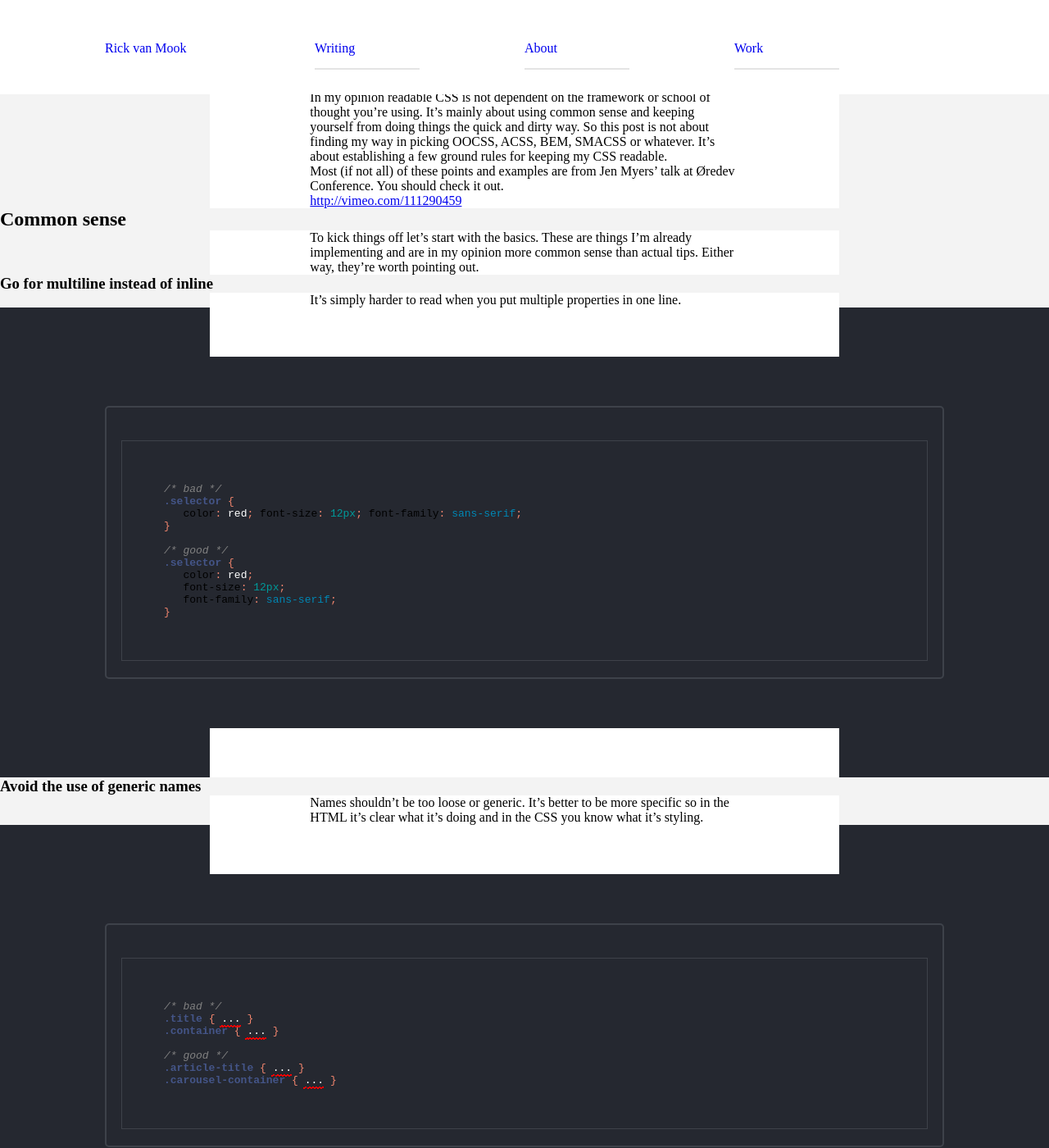
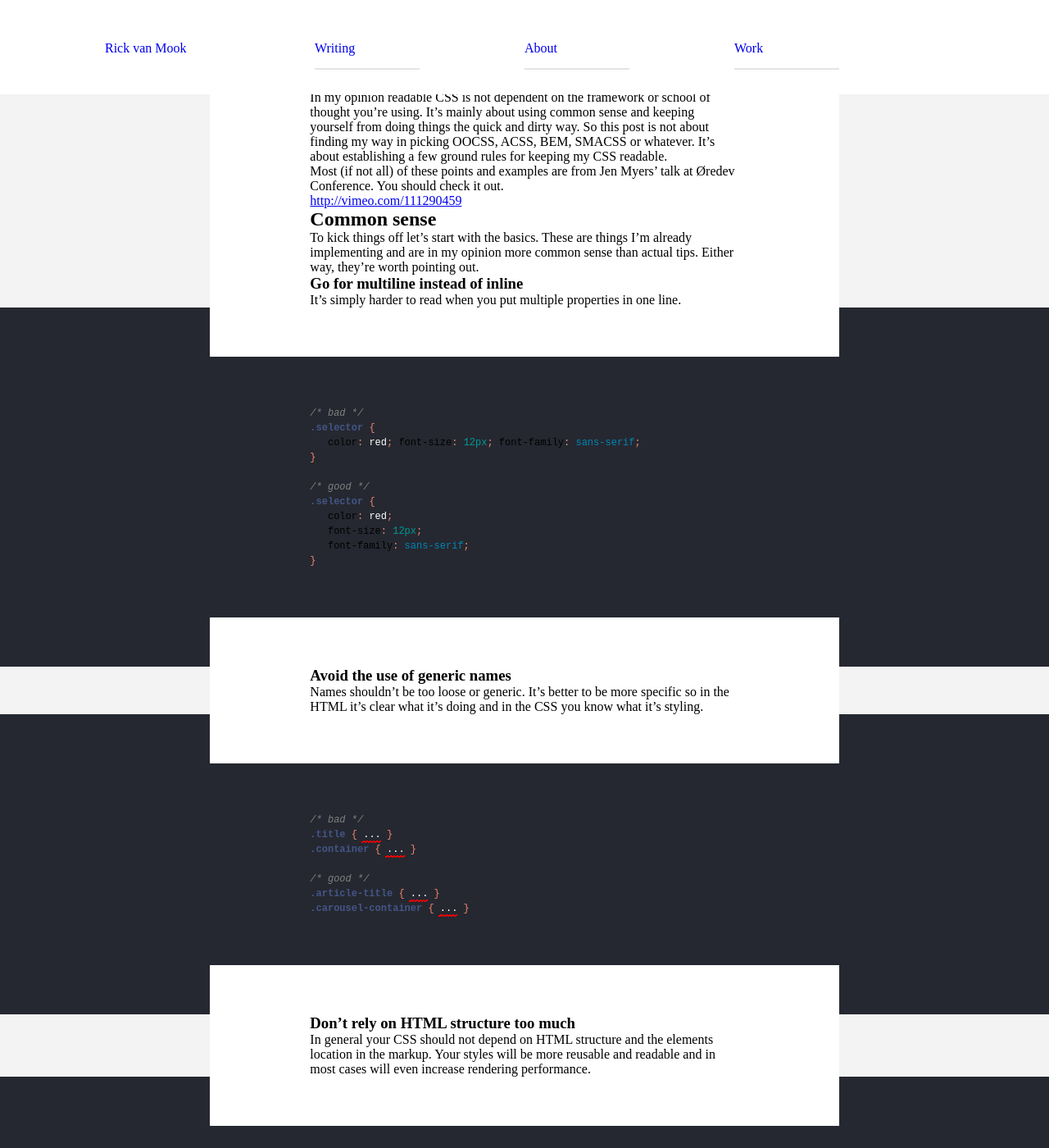
Before and after one commit to rickvanmook/rickvanmook.github.io, a Jekyll site: the page built from _posts/2014-11-15-how-i-should-write-my-css.markdown, in a window 1280 px wide and 1400 px high, scrolled down 499 px. Shown: the whole window at 82% size. Built offline with Jekyll 4.4.1, drawn with Linux system fonts in a browser that asks for light colours.

Commit message:
Tweaked post highlight styling

```diff
--- a/_sass/_post.scss
+++ b/_sass/_post.scss
@@ -5,7 +5,7 @@
 	background-color: #f3f3f3;
 }
 
-.post__content p, .post__footer__content, .post__header__content {
+.post__content h4, .post__content h3, .post__content h2, .post__content p, .post__footer__content, .post__header__content {
 
 	position: relative;
 	@include mq(is-small) {
@@ -82,6 +82,11 @@
 
 	p {
 
+		background-color: #fff;
+	}
+
+	.highlight pre, p {
+
 		position: relative;
 
 		@include mq(is-small) {
@@ -100,37 +105,24 @@
 		margin: 0 auto;
 		padding: 0 5%;
 		box-sizing: border-box;
-		background-color: #fff;
 	}
 
 	.highlight {
 
 		display: block;
 		position: relative;
+		word-wrap: break-word;
 		background-color: #252830;
+		font-size: 12px;
+		line-height: 1.5;
 
 		pre {
 
-			border: 2px solid #3e424a;
-			border-radius: 5px;
-
-			width: 90%;
-			max-width: 1100px;
-			margin: 60px auto;
-
-			@include mq(is-large) {
-
-				width: 80%;
-			}
-
 			code {
 
-
+				position: relative;
 				display: block;
-				border: 1px solid #3e424a;
-				margin: 40px 18px 20px;
-				overflow: auto;
-				padding: 5%;
+				margin: 60px 0;
 			}
 		}
 
```
